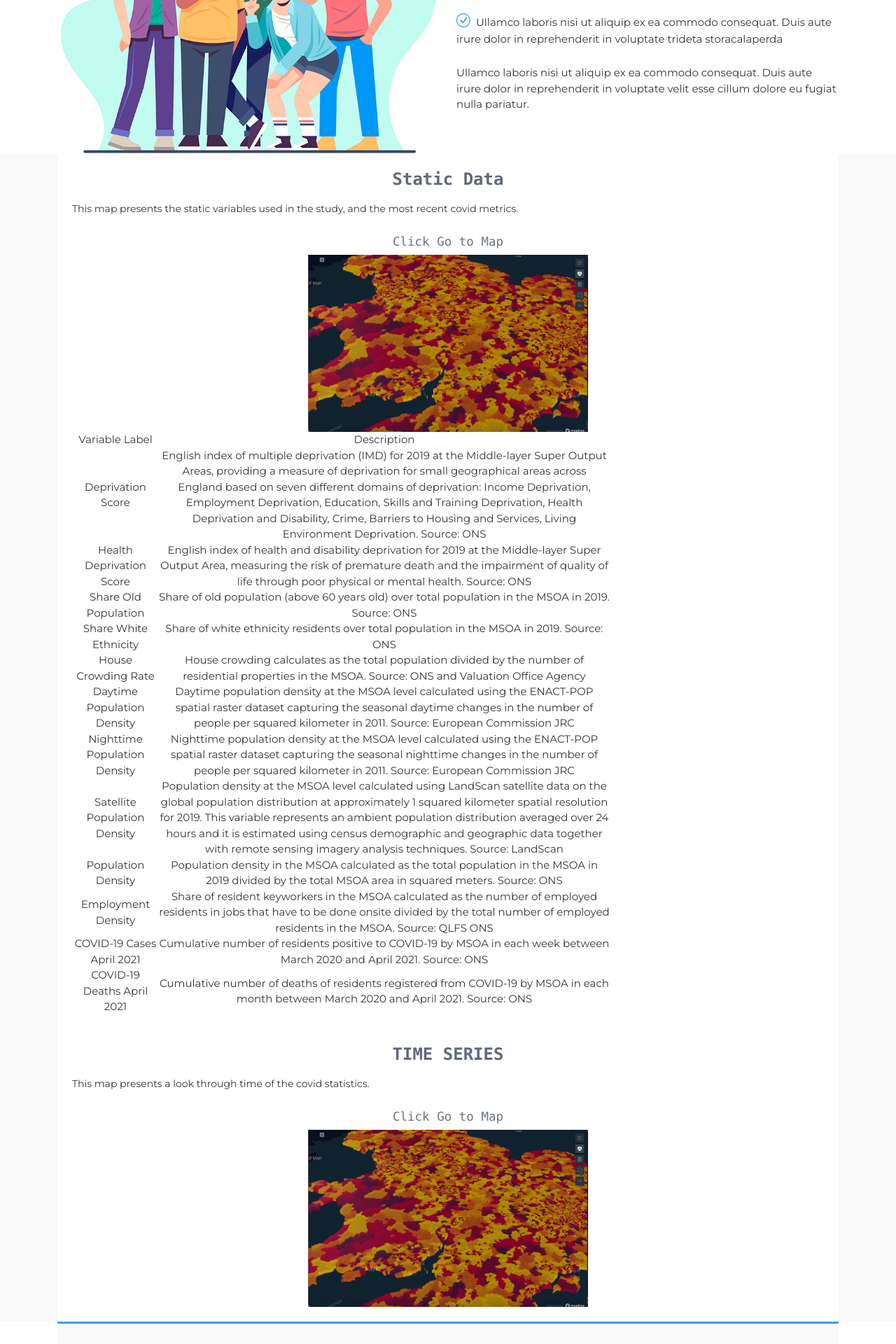
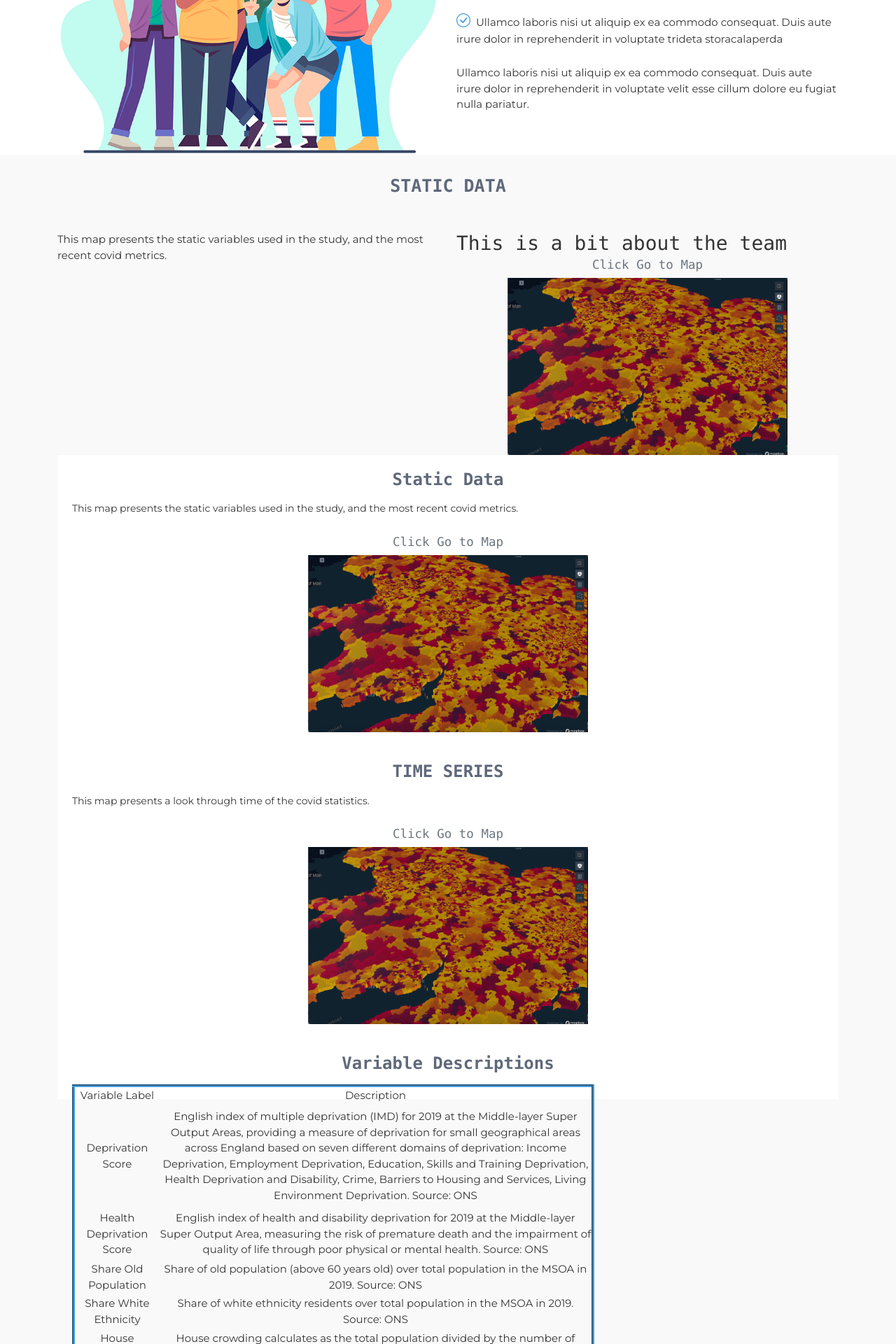
Before and after one commit to Quotennial/sheffield_mapping_frontend, a PHP site: page / in a window 1280 px wide. Shown: the part 937-2857 px from the top of the page at 70% size. Run offline with PHP 8.4, Linux system fonts and the light colour scheme.

Commit message:
add table and move around text

```diff
--- a/index.php
+++ b/index.php
@@ -14,7 +14,7 @@
   <link href="assets/img/apple-touch-icon.png" rel="apple-touch-icon">
 
   <!-- Google Fonts -->
-    <link href="https://fonts.googleapis.com/css?family=Caveat|Montserrat:400,600&display=swap" rel="stylesheet">
+  <link href="https://fonts.googleapis.com/css?family=Caveat|Montserrat:400,600&display=swap" rel="stylesheet">
 
 
   <!-- Vendor CSS Files -->
@@ -41,7 +41,7 @@
   <header id="header" class="fixed-top">
     <div class="container d-flex align-items-center justify-content-between">
 
-      <h1 class="logo"><a href="https://www.sheffield.ac.uk/economics"><img src="assets/img/logo.jpeg"/></a></h1>
+      <h1 class="logo"><a href="https://www.sheffield.ac.uk/economics"><img src="assets/img/logo.jpeg" /></a></h1>
       <!-- Uncomment below if you prefer to use an image logo -->
       <!-- <a href="index.html" class="logo"><img src="assets/img/logo.png" alt="" class="img-fluid"></a>-->
 
@@ -116,6 +116,35 @@
 
 
 
+    <!-- ======= Viz Alternative Section ======= -->
+    <section id="about" class="services section-bg">
+      <div class="container">
+        <div class="section-title">
+          <h2>Static Data</h2>
+        </div>
+        <div class="row">
+          <div class="col-lg-6">
+            <p>
+              This map presents the static variables used in the study, and the most recent covid metrics.
+            </p>
+          </div>
+          <div class="col-lg-6 pt-4 pt-lg-0 content">
+            <h3>This is a bit about the team</h3>
+            <div class="text-center">
+              <h3 class="h5">
+                <small class="text-muted">Click Go to Map</small>
+              </h3>
+              <!-- <p class="text-center text-secondary mt-0">Click Go to Map</p> -->
+              <a target=”_blank” href="Static_Covid_Map.html"><img class="img-rounded" src="assets/img/buttontoclick.png" style="height:400;width: 400px;"></a>
+            </div>
+          </div>
+        </div>
+
+      </div>
+    </section><!-- End Viz alt Section -->
+
+
+
     <!-- ======= VISUALISATION Section ======= -->
     <section id="services" class="services section-bg">
       <div class="container">
@@ -133,62 +162,7 @@
                 <!-- <p class="text-center text-secondary mt-0">Click Go to Map</p> -->
                 <a target=”_blank” href="Static_Covid_Map.html"><img class="img-rounded" src="assets/img/buttontoclick.png" style="height:400;width: 400px;"></a>
               </div>
-             <table border="0" width="768" cellspacing="0" cellpadding="0"><colgroup><col width="124" /><col width="644" /></colgroup>
-<tbody>
-<tr>
-<td class="xl64" width="124" height="21">Variable Label</td>
-<td width="644">Description</td>
-</tr>
-<tr>
-<td class="xl64" width="124" height="107">Deprivation Score</td>
-<td class="xl64" width="644">English index of multiple deprivation (IMD) for 2019 at the Middle-layer Super Output Areas, providing a measure of deprivation for small geographical areas across England based on seven different domains of deprivation: Income Deprivation, Employment Deprivation, Education, Skills and Training Deprivation, Health Deprivation and Disability, Crime, Barriers to Housing and Services, Living Environment Deprivation. Source: ONS</td>
-</tr>
-<tr>
-<td class="xl64" width="124" height="64">Health Deprivation Score</td>
-<td class="xl64" width="644">English index of health and disability deprivation for 2019 at the Middle-layer Super Output Area, measuring the risk of premature death and the impairment of quality of life through poor physical or mental health. Source: ONS</td>
-</tr>
-<tr>
-<td class="xl64" width="124" height="43">Share Old Population</td>
-<td class="xl64" width="644">Share of old population (above 60 years old) over total population in the MSOA in 2019. Source: ONS</td>
-</tr>
-<tr>
-<td class="xl64" width="124" height="43">Share White Ethnicity</td>
-<td class="xl64" width="644">Share of white ethnicity residents over total population in the MSOA in 2019. Source: ONS</td>
-</tr>
-<tr>
-<td class="xl64" width="124" height="43">House Crowding Rate</td>
-<td class="xl64" width="644">House crowding calculates as the total population divided by the number of residential properties in the MSOA. Source: ONS and Valuation Office Agency</td>
-</tr>
-<tr>
-<td class="xl64" width="124" height="64">Daytime Population Density</td>
-<td class="xl64" width="644">Daytime population density at the MSOA level calculated using the ENACT-POP spatial raster dataset capturing the seasonal daytime changes in the number of people per squared kilometer in 2011. Source: European Commission JRC</td>
-</tr>
-<tr>
-<td class="xl64" width="124" height="64">Nighttime Population Density</td>
-<td class="xl64" width="644">Nighttime population density at the MSOA level calculated using the ENACT-POP spatial raster dataset capturing the seasonal nighttime changes in the number of people per squared kilometer in 2011. Source: European Commission JRC</td>
-</tr>
-<tr>
-<td class="xl64" width="124" height="107">Satellite Population Density</td>
-<td class="xl64" width="644">Population density at the MSOA level calculated using LandScan satellite data on the global population distribution at approximately 1 squared kilometer spatial resolution for 2019. This variable represents an ambient population distribution averaged over 24 hours and it is estimated using census demographic and geographic data together with remote sensing imagery analysis techniques. Source: LandScan</td>
-</tr>
-<tr>
-<td class="xl64" width="124" height="43">Population Density</td>
-<td class="xl64" width="644">Population density in the MSOA calculated as the total population in the MSOA in 2019 divided by the total MSOA area in squared meters. Source: ONS</td>
-</tr>
-<tr>
-<td class="xl64" width="124" height="64">Employment Density</td>
-<td class="xl64" width="644">Share of resident keyworkers in the MSOA calculated as the number of employed residents in jobs that have to be done onsite divided by the total number of employed residents in the MSOA. Source: QLFS ONS</td>
-</tr>
-<tr>
-<td class="xl64" width="124" height="43">COVID-19 Cases April 2021</td>
-<td class="xl63" width="644">Cumulative number of residents positive to COVID-19 by MSOA in each week between March 2020 and April 2021. Source: ONS</td>
-</tr>
-<tr>
-<td class="xl64" width="124" height="43">COVID-19 Deaths April 2021</td>
-<td class="xl63" width="644">Cumulative number of deaths of residents registered from COVID-19 by MSOA in each month between March 2020 and April 2021. Source: ONS</td>
-</tr>
-</tbody>
-</table>
+
             </div>
           </div>
 
@@ -220,6 +194,80 @@
         </div>
 
 
+      </div>
+    </section><!-- End Portfolio Section -->
+
+
+    <!-- ======= Portfolio Section ======= -->
+    <section id="portfolio" class="services section-bg">
+      <div class="container">
+        <div class="row">
+          <div class="col-lg-12 col-md-12  align-items-stretch">
+            <div class="icon-box">
+              <h4><a href="">Variable Descriptions</a></h4>
+              <table style="height: 946px; border-style: groove; width: 746px; border-color: #469ddb; float: left;" border="4" width="746" cellspacing="0" cellpadding="0">
+                <colgroup>
+                  <col width="124" />
+                  <col width="644" />
+                </colgroup>
+                <tbody>
+                  <tr>
+                    <td class="xl64" style="width: 120.59375px;" height="21">Variable Label</td>
+                    <td style="width: 619.421875px;">Description</td>
+                  </tr>
+                  <tr>
+                    <td class="xl64" style="width: 120.59375px;" height="107">Deprivation Score</td>
+                    <td class="xl64" style="width: 619.421875px;">English index of multiple deprivation (IMD) for 2019 at the Middle-layer Super Output Areas, providing a measure of deprivation for small geographical areas across England based on seven different domains of deprivation: Income Deprivation, Employment Deprivation, Education, Skills and Training Deprivation, Health Deprivation and Disability, Crime, Barriers to Housing and Services, Living Environment Deprivation. Source: ONS</td>
+                  </tr>
+                  <tr>
+                    <td class="xl64" style="width: 120.59375px;" height="64">Health Deprivation Score</td>
+                    <td class="xl64" style="width: 619.421875px;">English index of health and disability deprivation for 2019 at the Middle-layer Super Output Area, measuring the risk of premature death and the impairment of quality of life through poor physical or mental health. Source: ONS</td>
+                  </tr>
+                  <tr>
+                    <td class="xl64" style="width: 120.59375px;" height="43">Share Old Population</td>
+                    <td class="xl64" style="width: 619.421875px;">Share of old population (above 60 years old) over total population in the MSOA in 2019. Source: ONS</td>
+                  </tr>
+                  <tr>
+                    <td class="xl64" style="width: 120.59375px;" height="43">Share White Ethnicity</td>
+                    <td class="xl64" style="width: 619.421875px;">Share of white ethnicity residents over total population in the MSOA in 2019. Source: ONS</td>
+                  </tr>
+                  <tr>
+                    <td class="xl64" style="width: 120.59375px;" height="43">House Crowding Rate</td>
+                    <td class="xl64" style="width: 619.421875px;">House crowding calculates as the total population divided by the number of residential properties in the MSOA. Source: ONS and Valuation Office Agency</td>
+                  </tr>
+                  <tr>
+                    <td class="xl64" style="width: 120.59375px;" height="64">Daytime Population Density</td>
+                    <td class="xl64" style="width: 619.421875px;">Daytime population density at the MSOA level calculated using the ENACT-POP spatial raster dataset capturing the seasonal daytime changes in the number of people per squared kilometer in 2011. Source: European Commission JRC</td>
+                  </tr>
+                  <tr>
+                    <td class="xl64" style="width: 120.59375px;" height="64">Nighttime Population Density</td>
+                    <td class="xl64" style="width: 619.421875px;">Nighttime population density at the MSOA level calculated using the ENACT-POP spatial raster dataset capturing the seasonal nighttime changes in the number of people per squared kilometer in 2011. Source: European Commission JRC</td>
+                  </tr>
+                  <tr>
+                    <td class="xl64" style="width: 120.59375px;" height="107">Satellite Population Density</td>
+                    <td class="xl64" style="width: 619.421875px;">Population density at the MSOA level calculated using LandScan satellite data on the global population distribution at approximately 1 squared kilometer spatial resolution for 2019. This variable represents an ambient population distribution averaged over 24 hours and it is estimated using census demographic and geographic data together with remote sensing imagery analysis techniques. Source: LandScan</td>
+                  </tr>
+                  <tr>
+                    <td class="xl64" style="width: 120.59375px;" height="43">Population Density</td>
+                    <td class="xl64" style="width: 619.421875px;">Population density in the MSOA calculated as the total population in the MSOA in 2019 divided by the total MSOA area in squared meters. Source: ONS</td>
+                  </tr>
+                  <tr>
+                    <td class="xl64" style="width: 120.59375px;" height="64">Employment Density</td>
+                    <td class="xl64" style="width: 619.421875px;">Share of resident keyworkers in the MSOA calculated as the number of employed residents in jobs that have to be done onsite divided by the total number of employed residents in the MSOA. Source: QLFS ONS</td>
+                  </tr>
+                  <tr>
+                    <td class="xl64" style="width: 120.59375px;" height="43">COVID-19 Cases April 2021</td>
+                    <td class="xl63" style="width: 619.421875px;">Cumulative number of residents positive to COVID-19 by MSOA in each week between March 2020 and April 2021. Source: ONS</td>
+                  </tr>
+                  <tr>
+                    <td class="xl64" style="width: 120.59375px;" height="43">COVID-19 Deaths April 2021</td>
+                    <td class="xl63" style="width: 619.421875px;">Cumulative number of deaths of residents registered from COVID-19 by MSOA in each month between March 2020 and April 2021. Source: ONS</td>
+                  </tr>
+                </tbody>
+              </table>
+            </div>
+          </div>
+        </div>
       </div>
     </section><!-- End Portfolio Section -->
 
```
